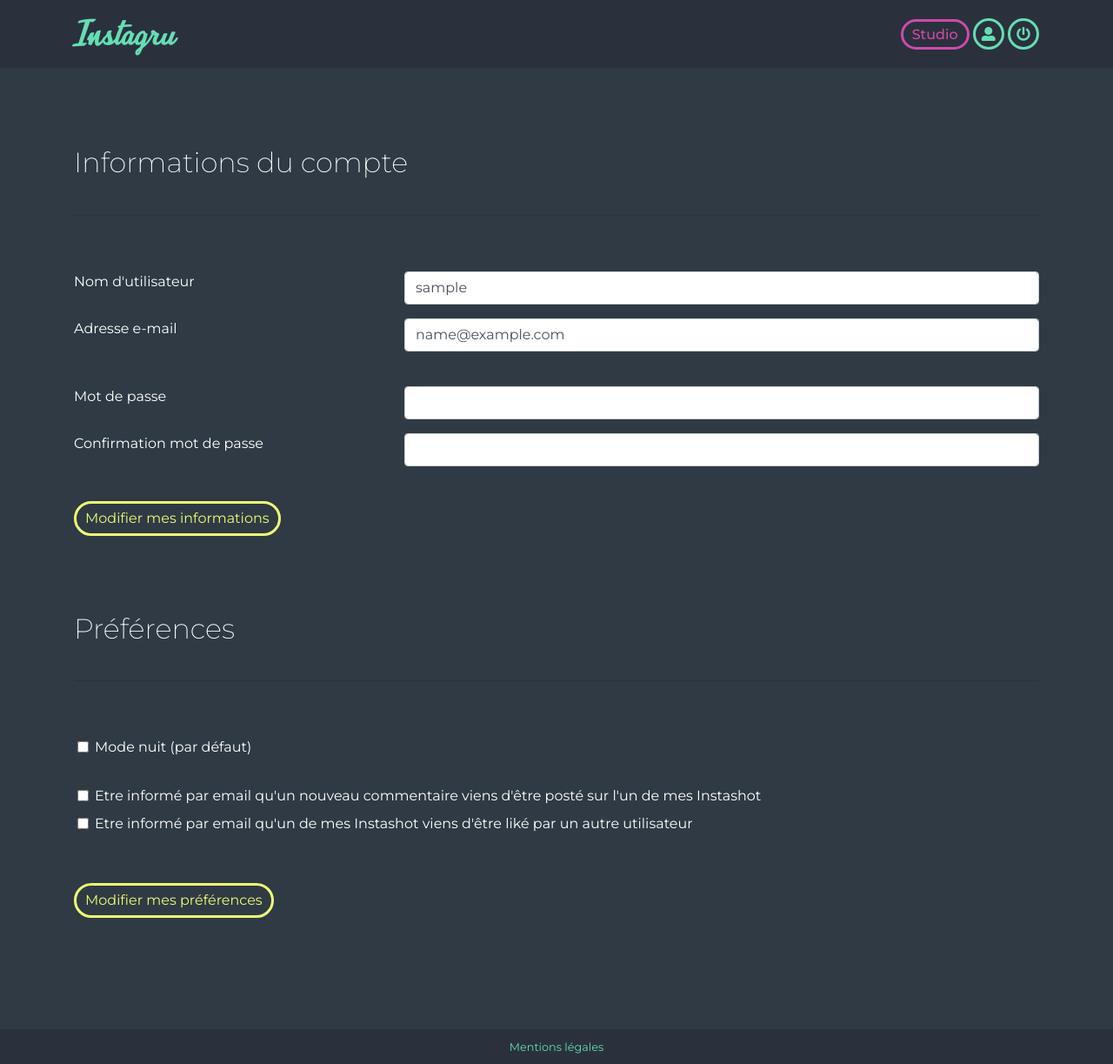
After one commit to Rorothejedi/42_camagru, a PHP site: page /camagru/parametres in a window 1280 px wide. The commit adds this page. Shown: the whole page at 87% size. Run offline with PHP 8.4, Linux system fonts and the light colour scheme; the visitor is signed in with stand-in values (Sample User, id 1); some libraries are stand-ins or nearby versions.

Commit message:
Ajout des pages et fonctionnement de l'oublie de mot de passe. Design page parametres utilisateur et footer avec lien mentions légales.

```diff
--- a/controller/ControllerPrivate.php
+++ b/controller/ControllerPrivate.php
@@ -20,6 +20,23 @@ class ControllerPrivate extends Alert
 	}
 
 	/**
+	 * Méthode d'affichage de la page de montage photo (studio).
+	 */
+	public function displayStudio()
+	{
+		require('./view/viewPrivate/viewStudio.php');
+	}
+
+	/**
+	 * Méthode d'affichage de la page de gestion des paramètres et des préférences.
+	 */
+	public function displaySettings()
+	{
+		$userData = $this->callUserData();
+		require('./view/viewPrivate/viewSettings.php');
+	}
+
+	/**
 	 * Permet de déconnecter un utilisateur de la session en cours.
 	 * Supprime la session en cours ainsi que le cookie de session.
 	 */
@@ -31,5 +48,30 @@ class ControllerPrivate extends Alert
 		exit;
 	}
 
+	/**
+	 * Instancie l'objet User avec les données de l'utilisateur en cours.
+	 * @return Object User
+	 */
+	private function initUser()
+	{
+		$user = new \App\model\User([
+			'id'       => $_SESSION['user_id'],
+			'username' => $_SESSION['user_username']
+		]);
+		return $user;
+	}
+
+	/**
+	 * Permet la récupération des données concernant l'utilisateur actuellement connecté.
+	 * @return array Tableau contenant les données de l'utilisateur connecté.
+	 */
+	private function callUserData()
+	{
+		$user = $this->initUser();
+		$userManager = new \App\model\UserManager();
+		$userData    = $userManager->getUser($user);
+		return $userData;
+	}
+
 
 }
--- a/index.php
+++ b/index.php
@@ -36,14 +36,20 @@ $router->get('/', "Public#displayGallery");
 $router->get('/inscription', "Public#displayRegister");
 $router->get('/confirmation_inscription', "Public#displayRegisterConfirm");
 $router->get('/connexion', "Public#displayConnection");
+$router->get('/mot_de_passe_oublie', "Public#displayPassForgotten");
+$router->get('/nouveau_mot_de_passe', "Public#displayPassNew");
 $router->get('/mentions_legales', "Public#displayLegal");
 $router->get('/processValidation', "Public#processValidation");
 
+$router->get('/studio', "Private#displayStudio");
+$router->get('/parametres', "Private#displaySettings");
 $router->get('/disconnect', "Private#disconnect");
 
 // -----------------------  Router post -------------------------
 $router->post('/processRegistration', "Public#processRegistration");
 $router->post('/processConnection', "Public#processConnection");
+$router->post('/processPassForgotten', "Public#processPassForgotten");
+$router->post('/processPassNew', "Public#processPassNew");
 
 //Route execution
 $router->run();
--- a/model/UserManager.php
+++ b/model/UserManager.php
@@ -66,6 +66,31 @@ class UserManager
 	}
 
 	/**
+	 * Permet d'éditer les informations d'un utilisateur, pour que celui-ci puisse être identifié, l'objet passé en paramètre doit au moins contenir id ou username ou email.
+	 * @param  User   $user Prend l'objet User en paramètre.
+	 */
+	public function editUser(User $user)
+	{
+		$data = App::getDb()->prepare('
+			UPDATE user
+			SET
+				username = :username,
+				email = :email,
+				password = :password,
+				token = :token
+			WHERE
+				id = :id
+				OR username = :username
+				OR email = :email',
+			['id'      => $user->id(),
+			'username' => $user->username(),
+			'email'    => $user->email(),
+			'password' => $user->password(),
+			'token'    => $user->token()],
+		false);
+	}
+
+	/**
 	 * Permet la validation d'un utilisateur en modifiant le contenu du champ 'confirm' dans la base de données.
 	 * (0: inactif; 1: actif)
 	 * @param  User   $user Classe User contenant au moins le nom d'utilisateur.
--- a/public/css/stylesheet.css
+++ b/public/css/stylesheet.css
@@ -27,10 +27,28 @@ a, a:hover {
 	font-style : normal;
 }
 
+html {
+	height: 100%;
+}
 body {
+	/*(Height total - (height header + footer))*/
+	height: calc(100% - (120px + 78px));
 	background-color: var(--main-color);
 	font-family: 'Montserrat', sans-serif;
 	color: white;
+}
+section {
+	min-height:100%;
+	z-index: 1;
+}
+
+/* ------------------------------  Footer  -----------------------------------*/
+
+footer {
+	background-color: var(--second-color);
+	margin-top: 80px;
+	width: 100%;
+	height: 40px;
 }
 
 /* -------------------------------  Alerts  ----------------------------------*/
@@ -45,9 +63,6 @@ body {
 }
 .navbar {
 	z-index: 10;
-}
-section {
-	z-index: 1;
 }
 
 /*-----------------------------   Button style   -----------------------------*/
@@ -176,3 +191,16 @@ section {
 	margin: auto 7px;
 	font-size: 1.1rem;
 }
+
+/*---------------------------------  Settings  -------------------------------*/
+
+.button-color-settings {
+	color: var(--gold-color);
+	border-color: var(--gold-color);
+	background-color: var(--main-color);
+}
+.button-color-settings:hover {
+		cursor: pointer;
+	color: var(--main-color);
+	background-color: var(--gold-color);
+}
--- a/view/template/templatePublic.php
+++ b/view/template/templatePublic.php
@@ -48,9 +48,9 @@
 					<a class="navbar-brand" href="./" title="Instagru">Instagru</a>
 					<?php if (isset($_SESSION['user_username'])) { ?>
 						<div>
-							<a href="#" class="style-button studio-button">
+							<a href="studio" title="Studio" class="style-button studio-button">
 							Studio</a>
-							<a href="#" title="Paramètres">
+							<a href="parametres" title="Paramètres">
 								<i class="fas fa-user-alt"></i></a>
 							<a href="disconnect" title="Déconnexion">
 								<i class="fas fa-power-off"></i>
@@ -73,6 +73,16 @@
 			?>
 		</section>
 
+		<footer class="d-flex align-items-center">
+			<div class="container d-flex justify-content-center">
+				<?php if ($title != "Mentions légales") { ?>
+					<a href="mentions_legales" class="small">Mentions légales</a>
+				<?php } else { ?>
+					<a href="./" class="small">Retour à la galerie</a>
+				<?php } ?>
+			</div>
+		</footer>
+
 		<script src="./public/js/alert.js"></script>
 	</body>
 
--- /dev/null
+++ b/view/viewPrivate/viewSettings.php
@@ -0,0 +1,120 @@
+<?php
+	$title = 'Paramètres';
+	ob_start();
+?>
+
+<div class="container">
+	<div id="alertNone"></div>
+	<h2 class="title">Informations du compte</h1>
+	<hr>
+	<form class="form-horizontal pt-5 pb-5" action="processEditUser" method="POST">
+		<div class="row">
+			<div class="col-md-4 field-label-responsive">
+				<label for="username">Nom d'utilisateur</label>
+			</div>
+			<div class="col-md-8">
+				<div class="form-group">
+					<div class="input-group mb-2 mr-sm-2 mb-sm-0">
+						<input type="text" name="username" class="form-control" id="username" pattern=".{2,25}" value="<?= $userData->username() ?>" required>
+					</div>
+				</div>
+			</div>
+		</div>
+
+		<div class="row">
+			<div class="col-md-4 field-label-responsive">
+				<label for="email">Adresse e-mail</label>
+			</div>
+			<div class="col-md-8">
+				<div class="form-group">
+					<div class="input-group mb-2 mr-sm-2 mb-sm-0">
+						<input type="email" name="email" id="email" class="form-control" value="<?= $userData->email() ?>" required>
+					</div>
+				</div>
+			</div>
+		</div>
+
+		<br>
+
+		<div class="row">
+			<div class="col-md-4 field-label-responsive">
+				<label for="pass">Mot de passe</label>
+			</div>
+			<div class="col-md-8">
+				<div class="form-group has-danger">
+					<div class="input-group mb-2 mr-sm-2 mb-sm-0">
+						<input type="password" name="pass" class="form-control" id="pass" pattern=".{8,}">
+					</div>
+				</div>
+			</div>
+		</div>
+
+		<div class="row">
+			<div class="col-md-4 field-label-responsive">
+				<label for="passconfirm">Confirmation mot de passe</label>
+			</div>
+			<div class="col-md-8">
+				<div class="form-group">
+					<div class="input-group mb-2 mr-sm-2 mb-sm-0">
+						<input type="password" name="passconfirm" class="form-control" id="passconfirm" pattern=".{8,}">
+					</div>
+				</div>
+			</div>
+		</div>
+
+		<br>
+
+		<div class="row">
+			<div class="col-md-5">
+				<button type="submit" class="style-button button-color-settings">Modifier mes informations</button>
+			</div>
+		</div>
+	</form>
+
+	<h2 class="title">Préférences</h1>
+	<hr>
+	<form class="form-horizontal pt-5 pb-5" action="processEditPreference" method="POST">
+		<div class="row">
+			<div class="col-md-10 ml-4">
+				<input type="checkbox" name="darkMode" id="darkMode" class="form-check-input">
+				<label for="darkMode">
+					Mode nuit (par défaut)
+				</label>
+			</div>
+		</div>
+
+		<br>
+
+		<div class="row">
+			<div class="col-md-10 ml-4">
+				<input type="checkbox" name="informCommentMail" id="informCommentMail" class="form-check-input">
+				<label for="informCommentMail">
+					Etre informé par email qu'un nouveau commentaire viens d'être posté sur l'un de mes Instashot
+				</label>
+			</div>
+		</div>
+
+		<div class="row">
+			<div class="col-md-10 ml-4">
+				<input type="checkbox" name="informLikeMail" id="informLikeMail" class="form-check-input">
+				<label for="informLikeMail">
+					Etre informé par email qu'un de mes Instashot viens d'être liké par un autre utilisateur
+				</label>
+			</div>
+		</div>
+
+		<br><br>
+
+		<div class="row">
+			<div class="col-md-5">
+				<button type="submit" class="style-button button-color-settings">Modifier mes préférences</button>
+			</div>
+		</div>
+	</form>
+</div>
+
+
+<?php
+	$content = ob_get_clean();
+	require('./view/template/templatePublic.php');
+?>
```
Also changed, not shown: controller/ControllerPublic.php (+108 -0 lines), model/Mail.php (+21 -22 lines), view/viewPrivate/viewStudio.php (added, +17 -0 lines), view/viewPublic/viewPassForgotten.php (added, +39 -0 lines), view/viewPublic/viewPassNew.php (added, +51 -0 lines), README.md.
